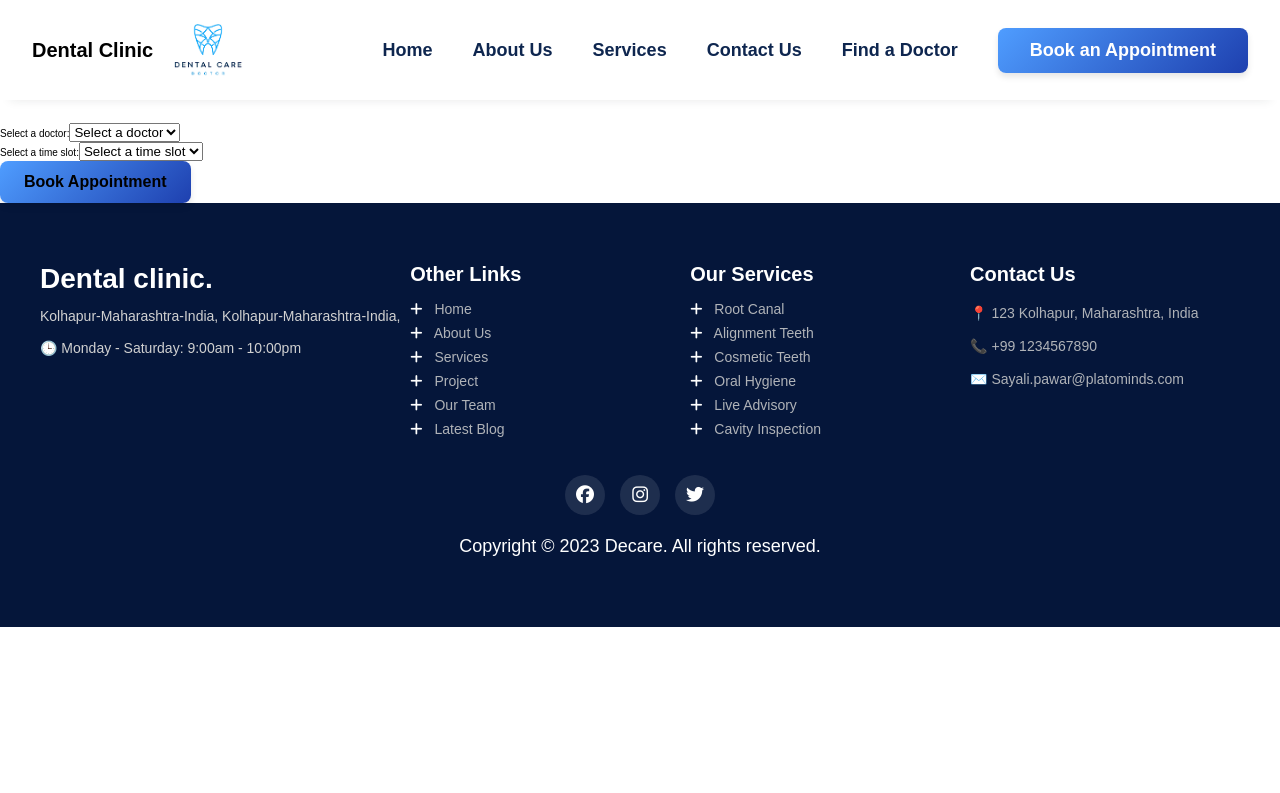
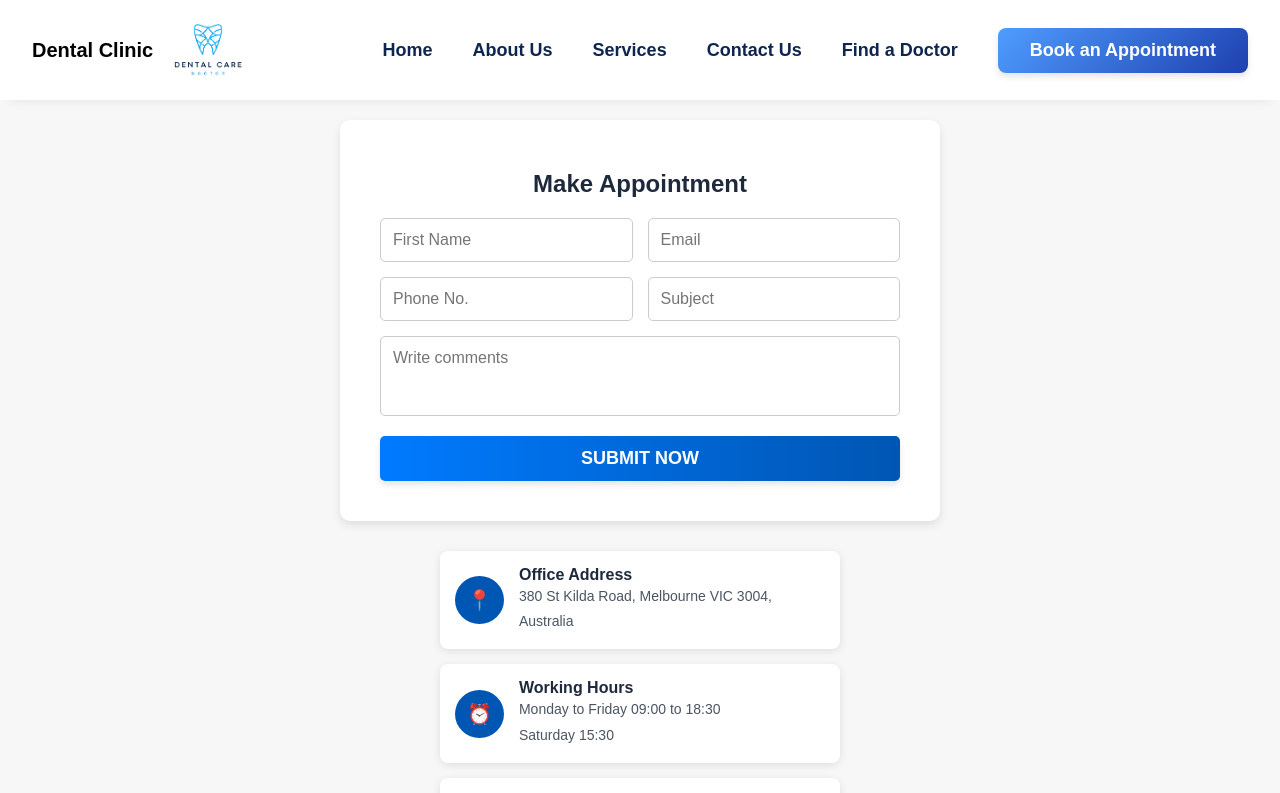
Before and after one commit to PlatomindsApp/DentalClinicApp, a React (Vite) app: page /booking in a window 1280 px wide. Shown: the top 793 px of the page. Built offline with nearby package versions, Linux system fonts and the light colour scheme.

Commit message:
services page done and added text-decoration to enquiry form

```diff
--- a/src/pages/AboutText-section.jsx
+++ b/src/pages/AboutText-section.jsx
@@ -1,4 +1,4 @@
-import aboutImg from "../assets/aboutImg.png";
+// import aboutImg from "../assets/aboutImg.png";
 
 const AboutTextSection = () => {
   return (
@@ -6,7 +6,12 @@ const AboutTextSection = () => {
       <section className="image-text-section">
         {/* Image */}
         <div className="image-container">
-          <img src={aboutImg} alt="Dental Care" />
+          <img
+            src={
+              "https://estheticabroad.com/wp-content/uploads/2024/02/aesthetic-dentistry-scaled.jpg"
+            }
+            alt="Dental Care"
+          />
         </div>
 
         {/* Text Description */}
--- a/src/pages/AboutUs.jsx
+++ b/src/pages/AboutUs.jsx
@@ -1,4 +1,4 @@
-import aboutbgImg from '../assets/aboutbgImg.jpg';
+
 import './AboutUs.css';
 import AboutTextSection from './AboutText-section';
 import AppointmentSection from './AppointmentSection';
@@ -8,7 +8,7 @@ import AppointmentCards from './AppointmentCards';
 function AboutUs() {
   return (
     <><div className="about-container">
-      <img src={aboutbgImg} alt="About Us" className="about-image" />
+      <img src={'https://assets.zyrosite.com/cdn-cgi/image/format=auto,w=1920,fit=crop/mnl6qGkxVKFMG0QN/blue-simple-love-your-teeth-instagram-post-1500-x-1080-piksel-azerice-1-AQE4wZ2xQZhg4lLQ.jpg'} alt="About Us" className="about-image" />
       <div className="about-text">
         <h1>About Us</h1>
         <h2>Home | About Us</h2>
--- /dev/null
+++ b/src/pages/BookApp.css
@@ -0,0 +1,122 @@
+/* Wrapper */
+.appointment-wrapper {
+    display: flex;
+    flex-direction: column;
+    align-items: center;
+    justify-content: center;
+    min-height: 100vh;
+    background: #f7f7f7;
+    padding: 20px;
+  }
+
+  /* Form Container */
+  .form-container {
+    background: white;
+    padding: 40px;
+    border-radius: 10px;
+    box-shadow: 0 4px 10px rgba(0, 0, 0, 0.1);
+    text-align: center;
+    width: 90%;
+    max-width: 600px;
+  }
+
+  .form-title {
+    font-size: 24px;
+    font-weight: bold;
+    color: #1e293b;
+    margin-bottom: 20px;
+  }
+
+  /* Form Grid */
+  .form-grid {
+    display: grid;
+    grid-template-columns: 1fr 1fr;
+    gap: 15px;
+  }
+
+  .input-field {
+    width: 100%;
+    padding: 12px;
+    font-size: 16px;
+    border: 1px solid #ccc;
+    border-radius: 5px;
+    outline: none;
+  }
+
+  .textarea {
+    grid-column: span 2;
+    height: 80px;
+    resize: none;
+  }
+
+  /* Submit Button */
+  .submit-btn {
+    width: 100%;
+    margin-top: 20px;
+    padding: 12px;
+    background: linear-gradient(to right, #007bff, #0056b3);
+    color: white;
+    font-size: 18px;
+    font-weight: bold;
+    border: none;
+    border-radius: 5px;
+    cursor: pointer;
+    transition: opacity 0.3s;
+  }
+
+  .submit-btn:hover {
+    opacity: 0.9;
+  }
+
+  /* Contact Info Section */
+  .contact-info {
+    width: 90%;
+    max-width: 400px;
+    margin-top: 30px;
+  }
+
+  .info-box {
+    display: flex;
+    align-items: center;
+    background: white;
+    padding: 15px;
+    border-radius: 8px;
+    box-shadow: 0 2px 8px rgba(0, 0, 0, 0.1);
+    margin-bottom: 15px;
+  }
+
+  .icon {
+    font-size: 20px;
+    background: #0056b3;
+    color: white;
+    padding: 12px;
+    border-radius: 50%;
+    margin-right: 15px;
+  }
+
+  .info-title {
+    font-size: 16px;
+    font-weight: bold;
+    color: #1e293b;
+  }
+
+  .info-text {
+    font-size: 14px;
+    color: #4b5563;
+  }
+
+  /* Responsive Design */
+  @media (max-width: 768px) {
+    .form-grid {
+      grid-template-columns: 1fr;
+    }
+
+    .textarea {
+      grid-column: span 1;
+    }
+
+    .appointment-wrapper {
+      flex-direction: column;
+      align-items: center;
+    }
+  }
--- a/src/pages/BookAppointment.jsx
+++ b/src/pages/BookAppointment.jsx
@@ -1,55 +1,53 @@
-import { useState } from 'react';
-import { doctors } from '../pages/dummyData';
 
-const timeSlots = ['10:00 AM', '11:00 AM', '2:00 PM', '3:00 PM'];
+import "./BookApp.css"; // Importing CSS file
 
 const BookAppointment = () => {
-  const [selectedDoctor, setSelectedDoctor] = useState('');
-  const [selectedTimeSlot, setSelectedTimeSlot] = useState('');
+  return (
+    <div className="appointment-wrapper">
+      {/* Form Section */}
+      <div className="form-container">
+        <h2 className="form-title">Make Appointment</h2>
 
-  const handleSubmit = (e) => {
-    e.preventDefault();
-    alert(`Appointment booked with ${selectedDoctor} at ${selectedTimeSlot}`);
-  };
+        <div className="form-grid">
+          <input type="text" placeholder="First Name" className="input-field" />
+          <input type="email" placeholder="Email" className="input-field" />
+          <input type="tel" placeholder="Phone No." className="input-field" />
+          <input type="text" placeholder="Subject" className="input-field" />
+          <textarea placeholder="Write comments" className="input-field textarea"></textarea>
+        </div>
 
-  return (
-    <div>
-      <h1>Book an Appointment</h1>
-      <form onSubmit={handleSubmit}>
-        <div>
-          <label htmlFor="doctor">Select a doctor:</label>
-          <select
-            id="doctor"
-            name="doctor"
-            value={selectedDoctor}
-            onChange={(e) => setSelectedDoctor(e.target.value)}
-          >
-            <option value="">Select a doctor</option>
-            {doctors.map(doctor => (
-              <option key={doctor.id} value={doctor.name}>
-                {doctor.name}
-              </option>
-            ))}
-          </select>
+        <button className="submit-btn">SUBMIT NOW</button>
+      </div>
+
+      {/* Contact Info Section */}
+      <div className="contact-info">
+        {/* Address */}
+        <div className="info-box">
+          <div className="icon">📍</div>
+          <div>
+            <h3 className="info-title">Office Address</h3>
+            <p className="info-text">380 St Kilda Road, Melbourne VIC 3004, Australia</p>
+          </div>
         </div>
-        <div>
-          <label htmlFor="timeSlot">Select a time slot:</label>
-          <select
-            id="timeSlot"
-            name="timeSlot"
-            value={selectedTimeSlot}
-            onChange={(e) => setSelectedTimeSlot(e.target.value)}
-          >
-            <option value="">Select a time slot</option>
-            {timeSlots.map(slot => (
-              <option key={slot} value={slot}>
-                {slot}
-              </option>
-            ))}
-          </select>
+
+        {/* Working Hours */}
+        <div className="info-box">
+          <div className="icon">⏰</div>
+          <div>
+            <h3 className="info-title">Working Hours</h3>
+            <p className="info-text">Monday to Friday 09:00 to 18:30<br />Saturday 15:30</p>
+          </div>
         </div>
-        <button type="submit">Book Appointment</button>
-      </form>
+
+        {/* Contact Info */}
+        <div className="info-box">
+          <div className="icon">📧</div>
+          <div>
+            <h3 className="info-title">Message Us</h3>
+            <p className="info-text">support@example.com<br />info@example.com</p>
+          </div>
+        </div>
+      </div>
     </div>
   );
 };
--- a/src/pages/HomePage.jsx
+++ b/src/pages/HomePage.jsx
@@ -1,6 +1,5 @@
 /* eslint-disable no-unused-vars */
 import React from "react";
-import bgImg from "../assets/bgImg.jpg";
 import "./Home.css";
 import TextSection from "./HomeTextSection";
 import AboutTextSection from "./AboutText-section";
@@ -14,7 +13,7 @@ function HomePage() {
   return (
     <>
       <div className="background-container">
-        <img src={bgImg} alt="Background" className="background-img" />
+        <img src={'https://www.teethtalkgirl.com/static/6d4c97ad123c7984d7190df486bcc278/9cfba/Adobe_Stock_430458625_6b0bbcc6b9.webp'} alt="Background" className="background-img" />
 
         {/* Overlay Content for Text & Button */}
         <div className="overlay-content">
--- a/src/pages/HomePlanCards.jsx
+++ b/src/pages/HomePlanCards.jsx
@@ -62,7 +62,7 @@ const PlanCards = () => {
   return (
     <StyledWrapper>
       <div className="text-center">
-        <h3 className="our-services">Our Plans</h3>
+        <h1 className="our-services">Our Plans</h1>
         {/* <h3>What We Provide</h3> */}
       </div>
       <div className="plan-container">
--- a/src/pages/Services.jsx
+++ b/src/pages/Services.jsx
@@ -1,6 +1,5 @@
 
 import "./Service.css";
-import aboutbgImg from '../assets/aboutbgImg.jpg';
 import EnquiryForm from "./HomeEnquirySection";
 import ProfileList from "./HomeTestimonials";
 import PlanCards from "./HomePlanCards";
@@ -47,7 +46,7 @@ const services = [
 const ServicesCards = () => {
   return (
     <><div className="about-container">
-      <img src={aboutbgImg} alt="About Us" className="about-image" />
+      <img src={'https://assets.zyrosite.com/cdn-cgi/image/format=auto,w=1920,fit=crop/mnl6qGkxVKFMG0QN/blue-simple-love-your-teeth-instagram-post-1500-x-1080-piksel-azerice-1-AQE4wZ2xQZhg4lLQ.jpg'} alt="About Us" className="about-image" />
       <div className="about-text">
         <h1>Services</h1>
         <h2>Home | Services</h2>
```
Also changed, not shown: src/pages/Home.css (+17 -15 lines).
